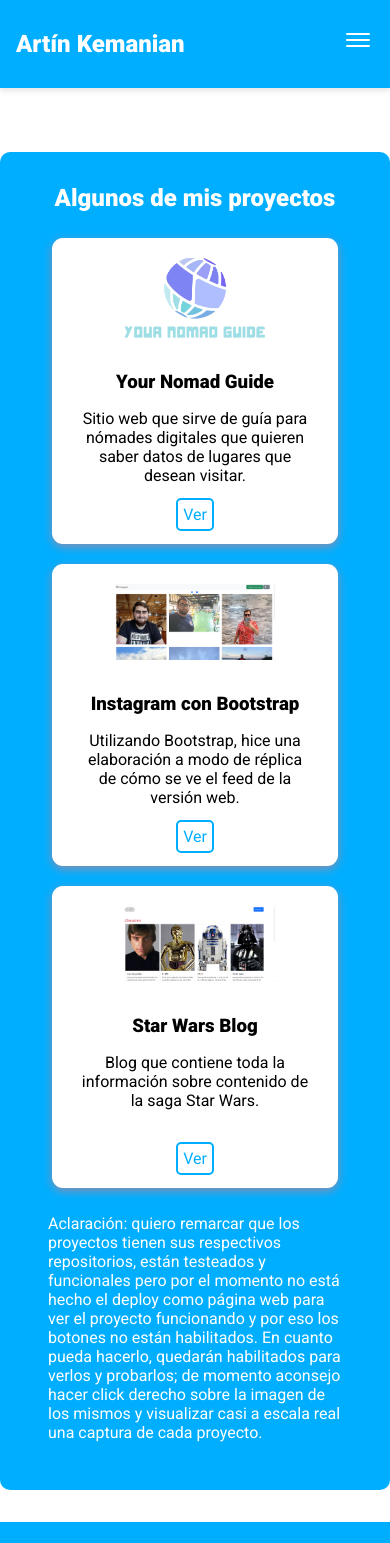
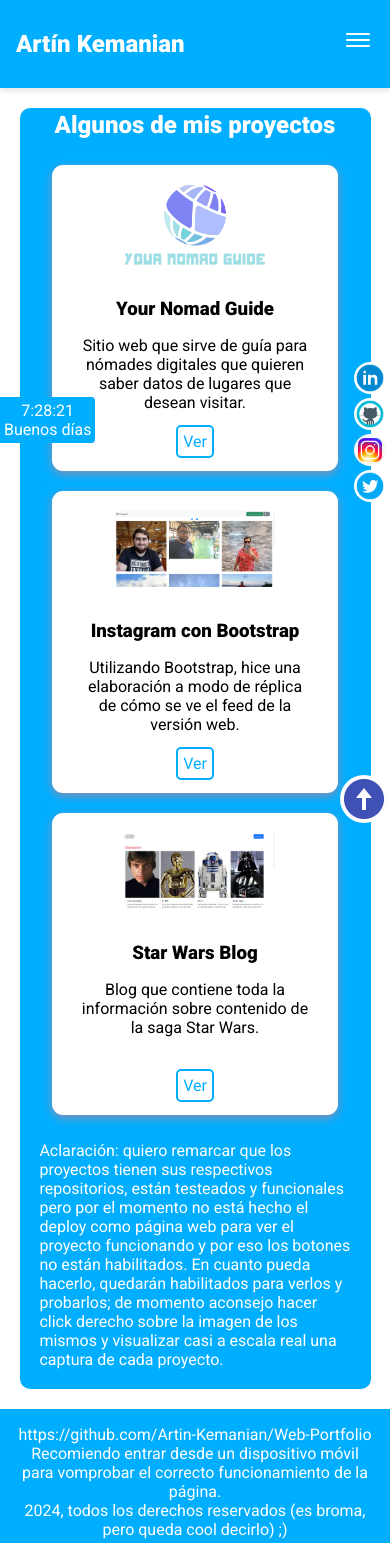
Before and after one commit to Artin-Kemanian/Web-Portfolio, a React (Vite) app: page /Web-Portfolio/projects in a window 390 px wide. Shown: the top 1543 px of the page. Built offline with nearby package versions, Linux system fonts and the light colour scheme.

Commit message:
Important commit

```diff
--- a/src/components/Footer.jsx
+++ b/src/components/Footer.jsx
@@ -4,6 +4,8 @@
         <footer>
             <div>
                 <p>https://github.com/Artin-Kemanian/Web-Portfolio</p>
+                <p>Recomiendo entrar desde un dispositivo móvil para vomprobar el correcto funcionamiento de la página.</p>
+                <p>2024, todos los derechos reservados (es broma, pero queda cool decirlo) ;)</p>
             </div>
         </footer>
     )
--- a/src/index.css
+++ b/src/index.css
@@ -19,6 +19,8 @@
 
 html {
   scroll-behavior: smooth;
+  height: 100%;
+  margin: 0;
 }
 
 /* CSS Resets */
@@ -38,6 +40,8 @@
 
 body {
   font-family: var(--font-family);
+  height: 100%;
+  margin: 0;
 }
 
 section {
@@ -186,7 +190,7 @@
 /* Projects section */
 .projects {
   background-color: var(--bg-color);
-  padding: 32px;
+  padding: 2rem;
   margin-top: 4rem;
   border-radius: 10px;
 }
@@ -211,7 +215,7 @@
 .project-container {
   text-align: center;
   width: 21.875rem;
-  padding: 1rem;
+  padding: 0.5rem;
 }
 
 .project-container p {
@@ -332,6 +336,7 @@
 }
 
 .socicon {
+  border-radius: 50%;
   width: 2rem;
   height: 2rem;
 }
@@ -340,11 +345,12 @@
 .scroll-up {
   position: fixed;
   right: 0.5%;
-  bottom: 3%;
+  bottom: 2%;
   cursor: pointer;
 }
 
 .up-arrow {
+  border-radius: 50%;
   width: 3rem;
   height: 3rem;
 }
@@ -353,9 +359,19 @@
 footer {
   color: var(--primary-color);
   background-color: var(--bg-color);
-  padding: 1.25rem;
+  padding: 1rem;
   text-align: center;
-  margin: 2rem 0 0;
+  width: 100%;
+}
+
+.app-container {
+  display: flex;
+  min-height: 100vh;
+  flex-direction: column;
+}
+
+.main {
+  flex: 1;
 }
 
 /* General (utilities) */
@@ -376,6 +392,31 @@
 }
 
 /* Media queries for responsiveness */
+@media screen and (max-width: 1120px) {
+  .hero {
+    margin: 5%;
+  }
+  .more-about {
+    margin: 5%;
+    padding: 1rem 3.5rem;
+  }
+  .projects {
+    margin: 5%;
+    padding: 1%;
+  }
+  .projects-container {
+    flex-direction: column;
+  }
+  .project-container {
+    width: 20.875rem;
+  }
+  .projects-disabled {
+    color: var(--primary-color);
+    margin: 0.5rem;
+    padding: none;
+  }
+}
+
 @media screen and (max-width: 720px) {
   nav {
     padding: 1.5rem 1rem;
@@ -415,7 +456,7 @@
   }
 
   .more-about {
-    margin-top: 2rem;
+    margin: 5%;
     padding: 1rem 3.5rem;
   }
 
@@ -425,11 +466,6 @@
 
   .more-about p {
     text-align: justify;
-  }
-
-  .icon {
-    width: 5.875rem;
-    height: 5.25rem;
   }
 
   .projects-container {
--- a/src/index.jsx
+++ b/src/index.jsx
@@ -15,19 +15,39 @@
 root.render(
   <React.StrictMode>
     <Router>
+      <div class="app-container">
         <Navbar />
+        <div class="main">
           <Routes>
             <Route path="/Web-Portfolio" element={
               <>
                 <App />
-            <AboutMe /> {/* AboutMe aparece solo en la ruta "/" */}
+                <AboutMe />
               </>
             } />
-        <Route path="/Web-Portfolio/abilities" element={<Abilities />} />
-        <Route path="/Web-Portfolio/projects" element={<Projects />} />
-        <Route path="/Web-Portfolio/contact" element={<Contact />} />
+            <Route path="/Web-Portfolio/abilities" element={
+              <>
+                <App />
+                <Abilities />
+              </>
+            } />
+            <Route path="/Web-Portfolio/projects" element={
+              <>
+                <App />
+                <Projects />
+              </>
+            } />
+            <Route path="/Web-Portfolio/contact" element={
+              <>
+                <App />
+                <Contact />
+              </>
+            } />
           </Routes>
-      <Footer />
+        </div>
+        <Footer class="footer" />
+      </div>
+
     </Router>
   </React.StrictMode>
 );
```
Lines whose indentation alone changed are shown as unchanged.
